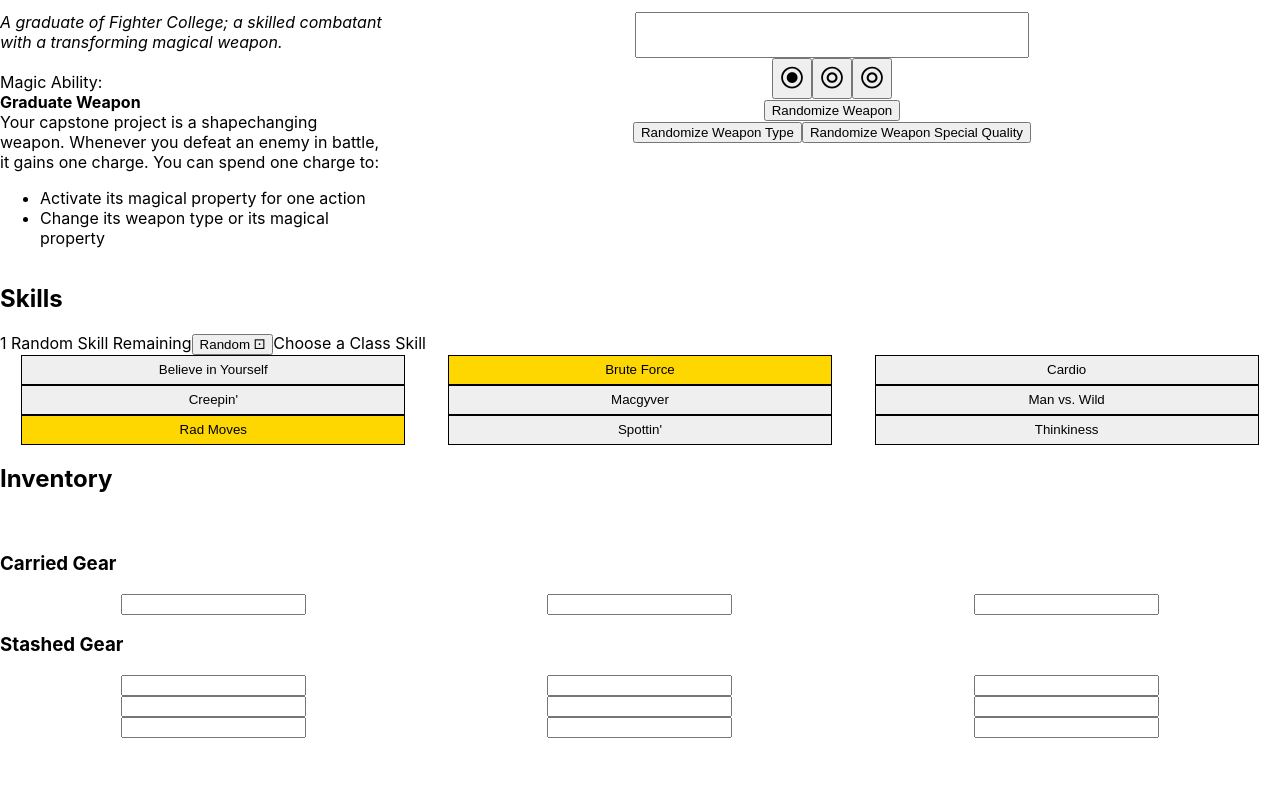
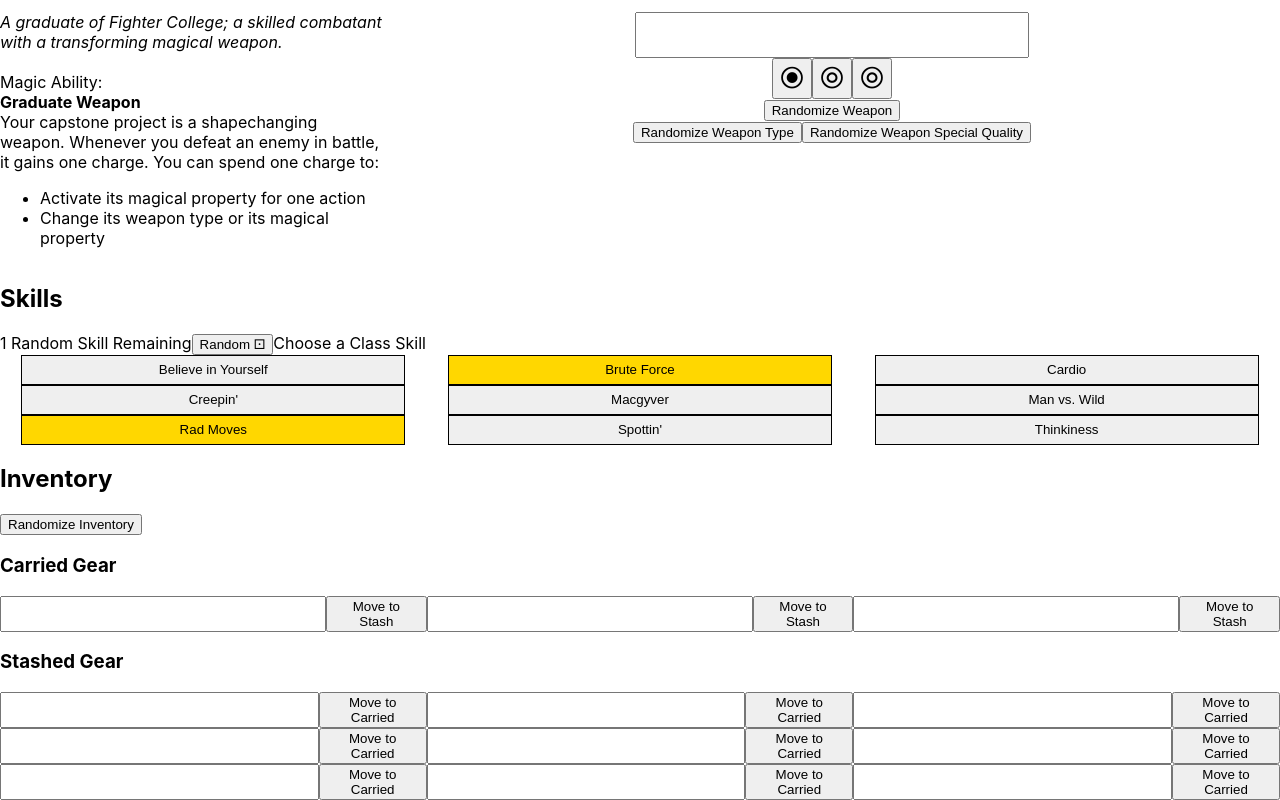
Before and after one commit to ntomsho/PlotPoints-CharGen, a React (Create React App) app: page /dndb in a window 1280 px wide. Shown: the part 203-1003 px from the top of the page. Before the commit the page ends 941 px from the top, so only its background shows below. Built offline with nearby package versions, Linux system fonts and the light colour scheme; a web font is replaced by a local one.

Commit message:
Make first pass on inventory component

```diff
--- a/src/App.css
+++ b/src/App.css
@@ -76,3 +76,7 @@
 #battlebro-charges button {
   font-size: 30px;
 }
+
+.inventory-space {
+  width: 25%;
+}
--- a/src/dndb-tables.js
+++ b/src/dndb-tables.js
@@ -71,6 +71,45 @@ export const SKILLS = [
     "Spottin'",
     "Thinkiness"
 ];
+
+export const BACKGROUNDS = [
+    "Accountant",
+    "Bandit",
+    "Blacksmith",
+    "Bureaucrat",
+    "Carnie",
+    "Carpenter",
+    "Cheesemonger",
+    "Cleric",
+    "Cult member",
+    "Dirt farmer",
+    "Ditch digger",
+    "Explorer",
+    "Fisherman",
+    "Gambler",
+    "Goatherd",
+    "Hermit",
+    "Hobo",
+    "Jeweler",
+    "Lawyer",
+    "Mercenary",
+    "Messenger",
+    "Miner",
+    "Musician",
+    "Pirate(yarr)",
+    "Professional athlete",
+    "Scammer",
+    "Schoolteacher",
+    "Servant",
+    "Shoemaker",
+    "Soldier",
+    "Stablehand",
+    "Tailor",
+    "Thief",
+    "Trust fund baby",
+    "Waiter",
+    "Wizard’s apprentice"
+]
 
 export const ELEMENTS = [
     "Acid",
@@ -267,7 +306,85 @@ export const WEAPONS = [
     "Sling",
     "Throwing axes",
     "Throwing knives"
+];
+
+export const TRINKETS = [
+    "Amulet",
+    "Bells",
+    "Book",
+    "Boots",
+    "Bottle",
+    "Cloak",
+    "Clock",
+    "Codpiece",
+    "Coin",
+    "Contraption",
+    "Device",
+    "Gloves",
+    "Goggles",
+    "Hat",
+    "Helmet",
+    "Holy Symbol",
+    "Incense",
+    "Jewel",
+    "Mask",
+    "Monocle",
+    "Necklace",
+    "Orb",
+    "Paint",
+    "Pants",
+    "Pen",
+    "Ring",
+    "Robe",
+    "Rod",
+    "Shirt",
+    "Skull",
+    "Staff",
+    "Statuette",
+    "Talisman",
+    "Totem",
+    "Wand",
+    "Wig"
 ]
+
+export const EQUIPMENT = [
+    `${random(BACKGROUNDS)} tools`,
+    `Bear Trap`,
+    `Bomb`,
+    `Caltrops`,
+    `Chain(10 ft.)`,
+    `Crowbar`,
+    `Disguise Kit`,
+    `Food(1 day)`,
+    `Flask of oil`,
+    `Glue`,
+    `Grappling hook`,
+    `Hammer and chisel`,
+    `Horn`,
+    `Hourglass`,
+    `Ladder`,
+    `Lantern`,
+    `Lockpicks`,
+    `Long stick`,
+    `Manacles`,
+    `Medicine`,
+    `${random(WEAPONS.slice(0,18))}`,
+    `Mirror`,
+    `Musical instrument`,
+    `Net`,
+    `Plot device(consume to regain 1 Plot Point)`,
+    `${random(WEAPONS.slice(19,36))}`,
+    `Rope(50 ft.)`,
+    `Sack`,
+    `Shield`,
+    `Shovel`,
+    `Spyglass`,
+    `Torch`,
+    `${random(TRINKETS)}`,
+    `Tripwire`,
+    `Vial of acid`,
+    `Vial of poison`
+];
 
 export function random(arr) {
     return arr[Math.floor(Math.random() * arr.length)];
--- a/src/dndbags/Dndb.jsx
+++ b/src/dndbags/Dndb.jsx
@@ -18,7 +18,7 @@ class Dndb extends React.Component {
             plotPoints: 1,
             trainedSkills: [],
             currentSpecials: {},
-            inventory: [],
+            inventory: ["", "", "", "", "", "", "", "", "", "", "", ""],
             regulation: true
         }
         this.updateState = this.updateState.bind(this);
--- a/src/dndbags/inventory.jsx
+++ b/src/dndbags/inventory.jsx
@@ -1,36 +1,88 @@
 import React from 'react';
+import { random, EQUIPMENT } from '../dndb-tables';
 
 export default function Inventory(props) {
 
     function randomizeInventory() {
+        let count = 0;
+        let newInventory = Object.assign({}, props.inventory);
+        for (let i = 3; count < 6 && i < 12; i++) {
+            if (!props.inventory[i]) {
+                newInventory[i] = random(EQUIPMENT);
+                count += 1;
+                console.log(count);
+            }
+        }
+        props.updateState("inventory", newInventory);
+    }
 
+    function moveToStash(num) {
+        if (props.inventory[num] === "") return;
+        let newInventory = Object.assign({}, props.inventory);
+        let freeSpace = false;
+        for (let i = 3; i < 12; i++) {
+            if (!props.inventory[i]) {
+                newInventory[i] = props.inventory[num];
+                newInventory[num] = "";
+                freeSpace = true;
+                break;
+            }
+        }
+        if (freeSpace) props.updateState("inventory", newInventory);
+    }
+
+    function moveToCarried(num) {
+        if (props.inventory[num] === "") return;
+        let newInventory = Object.assign({}, props.inventory);
+        let freeSpace = false;
+        for (let i = 0; i < 3; i++) {
+            if (!props.inventory[i]) {
+                newInventory[i] = props.inventory[num];
+                newInventory[num] = "";
+                freeSpace = true;
+                break;
+            }
+        }
+        if (freeSpace) props.updateState("inventory", newInventory);
     }
 
     return (
         <>
         <h2>Inventory</h2>
-        <br/>
+        <button onClick={randomizeInventory}>Randomize Inventory</button>
         <h3>Carried Gear</h3>
         <div className="sheet-row">
-            <input type="text" id="carried-1" value={props.inventory[0] || ""}></input>
-            <input type="text" id="carried-2" value={props.inventory[1] || ""}></input>
-            <input type="text" id="carried-3" value={props.inventory[2] || ""}></input>
+            <input className="inventory-space" type="text" id="carried-1" defaultValue={props.inventory[0] || ""}></input>
+            <button onClick={() => moveToStash(0)}>Move to Stash</button>
+            <input className="inventory-space" type="text" id="carried-2" defaultValue={props.inventory[1] || ""}></input>
+            <button onClick={() => moveToStash(1)}>Move to Stash</button>
+            <input className="inventory-space" type="text" id="carried-3" defaultValue={props.inventory[2] || ""}></input>
+            <button onClick={() => moveToStash(2)}>Move to Stash</button>
         </div>
         <h3>Stashed Gear</h3>
         <div className="sheet-row">
-            <input type="text" id="stashed-1" value={props.inventory[3] || ""}></input>
-            <input type="text" id="stashed-2" value={props.inventory[4] || ""}></input>
-            <input type="text" id="stashed-3" value={props.inventory[5] || ""}></input>
+            <input className="inventory-space" type="text" id="stashed-1" defaultValue={props.inventory[3] || ""}></input>
+            <button onClick={() => moveToCarried(3)}>Move to Carried</button>
+            <input className="inventory-space" type="text" id="stashed-2" defaultValue={props.inventory[4] || ""}></input>
+            <button onClick={() => moveToCarried(4)}>Move to Carried</button>
+            <input className="inventory-space" type="text" id="stashed-3" defaultValue={props.inventory[5] || ""}></input>
+            <button onClick={() => moveToCarried(5)}>Move to Carried</button>
         </div>
         <div className="sheet-row">
-            <input type="text" id="stashed-4" value={props.inventory[6] || ""}></input>
-            <input type="text" id="stashed-5" value={props.inventory[7] || ""}></input>
-            <input type="text" id="stashed-6" value={props.inventory[8] || ""}></input>
+            <input className="inventory-space" type="text" id="stashed-4" defaultValue={props.inventory[6] || ""}></input>
+            <button onClick={() => moveToCarried(6)}>Move to Carried</button>
+            <input className="inventory-space" type="text" id="stashed-5" defaultValue={props.inventory[7] || ""}></input>
+            <button onClick={() => moveToCarried(7)}>Move to Carried</button>
+            <input className="inventory-space" type="text" id="stashed-6" defaultValue={props.inventory[8] || ""}></input>
+            <button onClick={() => moveToCarried(8)}>Move to Carried</button>
         </div>
         <div className="sheet-row">
-            <input type="text" id="stashed-7" value={props.inventory[9] || ""}></input>
-            <input type="text" id="stashed-8" value={props.inventory[10] || ""}></input>
-            <input type="text" id="stashed-9" value={props.inventory[11] || ""}></input>
+            <input className="inventory-space" type="text" id="stashed-7" defaultValue={props.inventory[9] || ""}></input>
+            <button onClick={() => moveToCarried(9)}>Move to Carried</button>
+            <input className="inventory-space" type="text" id="stashed-8" defaultValue={props.inventory[10] || ""}></input>
+            <button onClick={() => moveToCarried(10)}>Move to Carried</button>
+            <input className="inventory-space" type="text" id="stashed-9" defaultValue={props.inventory[11] || ""}></input>
+            <button onClick={() => moveToCarried(11)}>Move to Carried</button>
         </div>
         </>
     )
```
